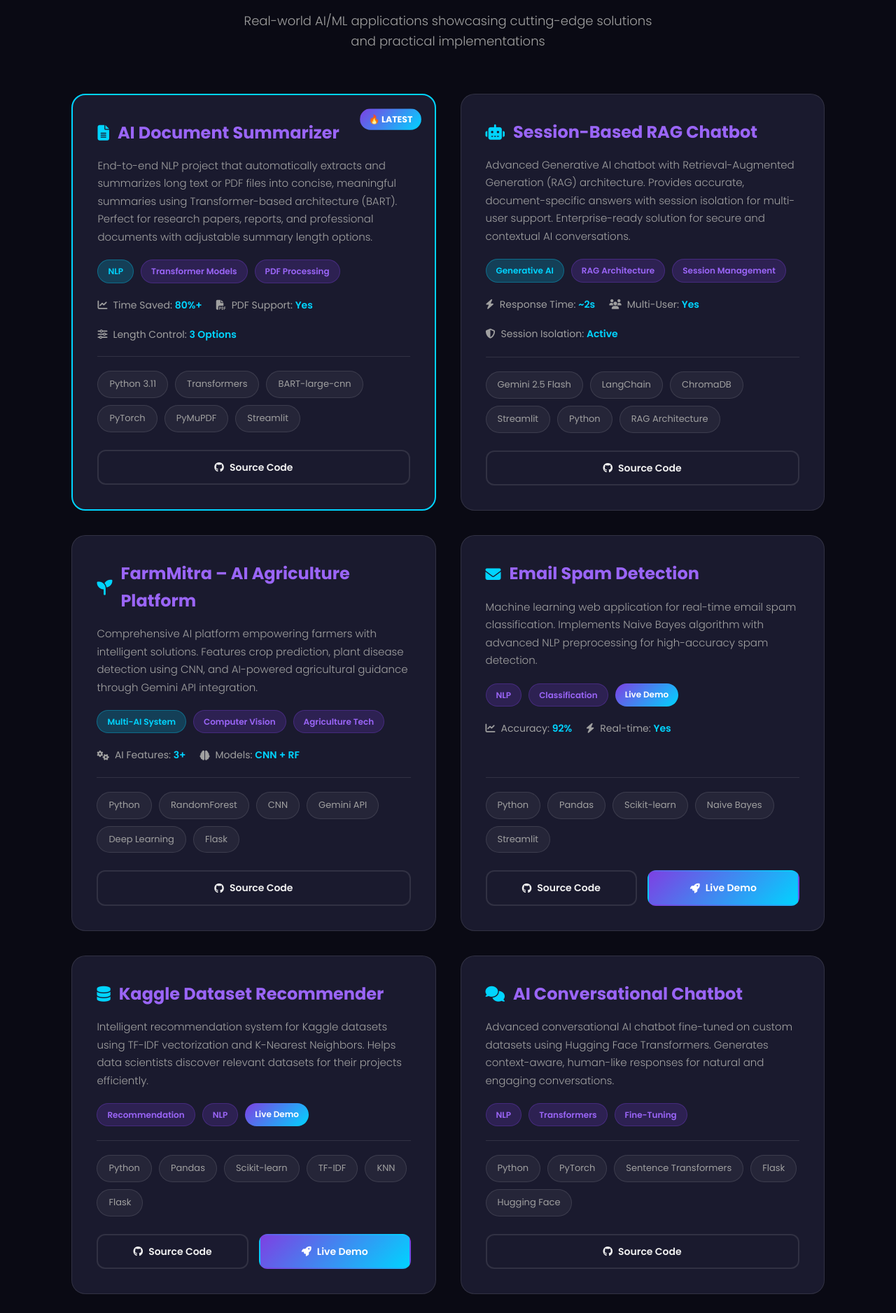
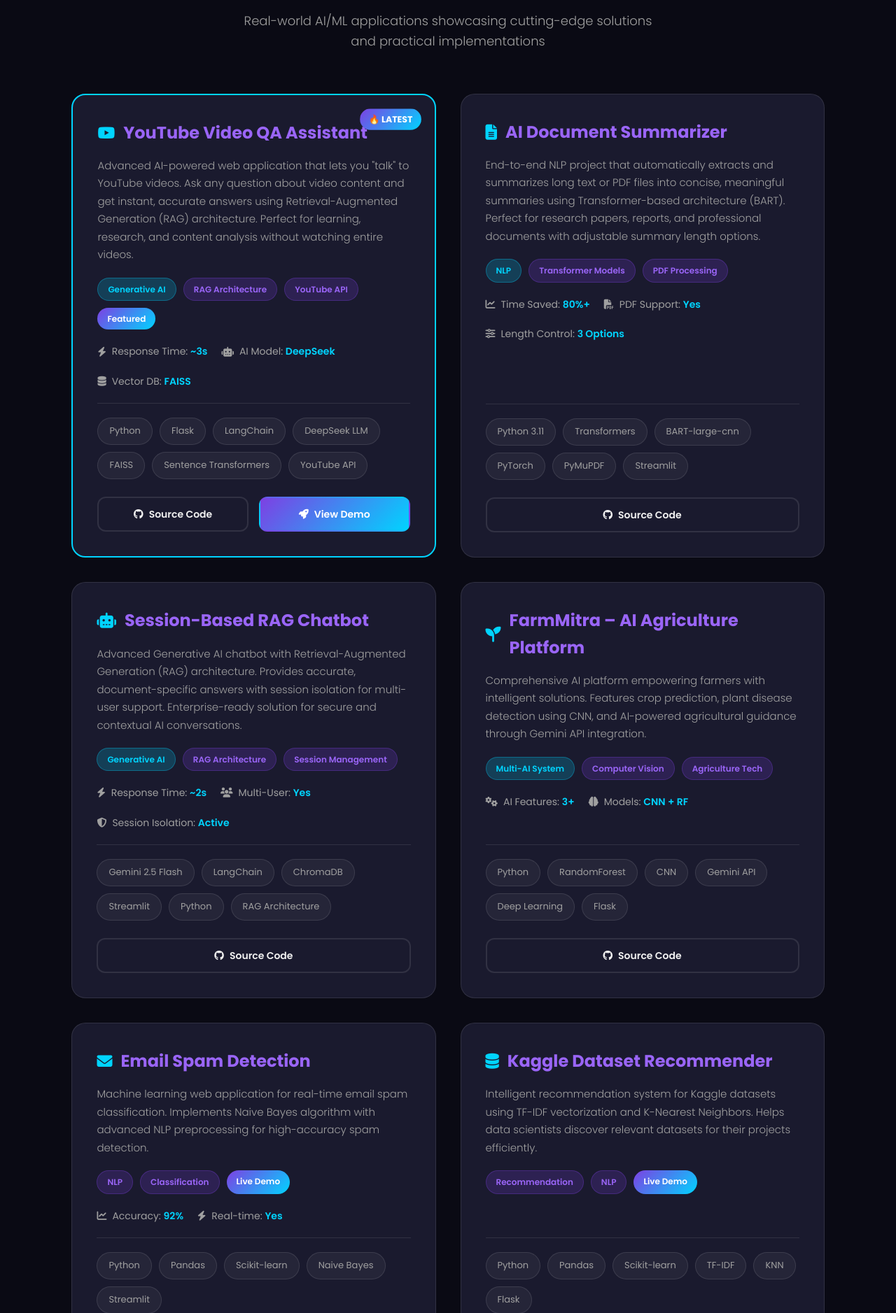
Before and after one commit to abhinandan45/Abhinandan-Sendhav-Portfolio, a Flask app: page /projects in a window 1280 px wide. Shown: the part 248-2125 px from the top of the page at 70% size. Run offline with Flask 3, Linux system fonts and the light colour scheme.

Commit message:
update projects.html

```diff
--- a/templates/projects.html
+++ b/templates/projects.html
@@ -481,8 +481,67 @@
         <p class="page-subtitle">Real-world AI/ML applications showcasing cutting-edge solutions and practical implementations</p>
 
         <div class="projects-grid">
+            <!-- YouTube Video QA Assistant - NEW PROJECT ADDED -->
+            <div class="project-card rag-chatbot-card">
+                <div>
+                    <h2 class="project-title">
+                        <i class="fab fa-youtube"></i>
+                        YouTube Video QA Assistant
+                    </h2>
+                    <p class="project-description">
+                        Advanced AI-powered web application that lets you "talk" to YouTube videos.
+                        Ask any question about video content and get instant, accurate answers using
+                        Retrieval-Augmented Generation (RAG) architecture. Perfect for learning, research,
+                        and content analysis without watching entire videos.
+                    </p>
+
+                    <div class="project-tags">
+                        <span class="project-tag tag-genai">Generative AI</span>
+                        <span class="project-tag">RAG Architecture</span>
+                        <span class="project-tag">YouTube API</span>
+                        <span class="project-tag tag-highlight">Featured</span>
+                    </div>
+
+                    <div class="project-metrics">
+                        <div class="metric">
+                            <i class="fas fa-bolt"></i>
+                            <span>Response Time: <span class="metric-value">~3s</span></span>
+                        </div>
+                        <div class="metric">
+                            <i class="fas fa-robot"></i>
+                            <span>AI Model: <span class="metric-value">DeepSeek</span></span>
+                        </div>
+                        <div class="metric">
+                            <i class="fas fa-database"></i>
+                            <span>Vector DB: <span class="metric-value">FAISS</span></span>
+                        </div>
+                    </div>
+                </div>
+
+                <div>
+                    <div class="tech-stack">
+                        <span class="tech-tag">Python</span>
+                        <span class="tech-tag">Flask</span>
+                        <span class="tech-tag">LangChain</span>
+                        <span class="tech-tag">DeepSeek LLM</span>
+                        <span class="tech-tag">FAISS</span>
+                        <span class="tech-tag">Sentence Transformers</span>
+                        <span class="tech-tag">YouTube API</span>
+                    </div>
+
+                    <div class="project-actions">
+                        <a href="https://github.com/abhinandan45/Youtube-Video-Assistent" target="_blank" class="action-btn code-btn">
+                            <i class="fab fa-github"></i> Source Code
+                        </a>
+                        <a href="https://github.com/abhinandan45/Youtube-Video-Assistent" target="_blank" class="action-btn demo-btn">
+                            <i class="fas fa-rocket"></i> View Demo
+                        </a>
+                    </div>
+                </div>
+            </div>
+
             <!-- AI Document Summarizer -->
-            <div class="project-card rag-chatbot-card">
+            <div class="project-card">
                 <div>
                     <h2 class="project-title">
                         <i class="fas fa-file-alt"></i>
```
